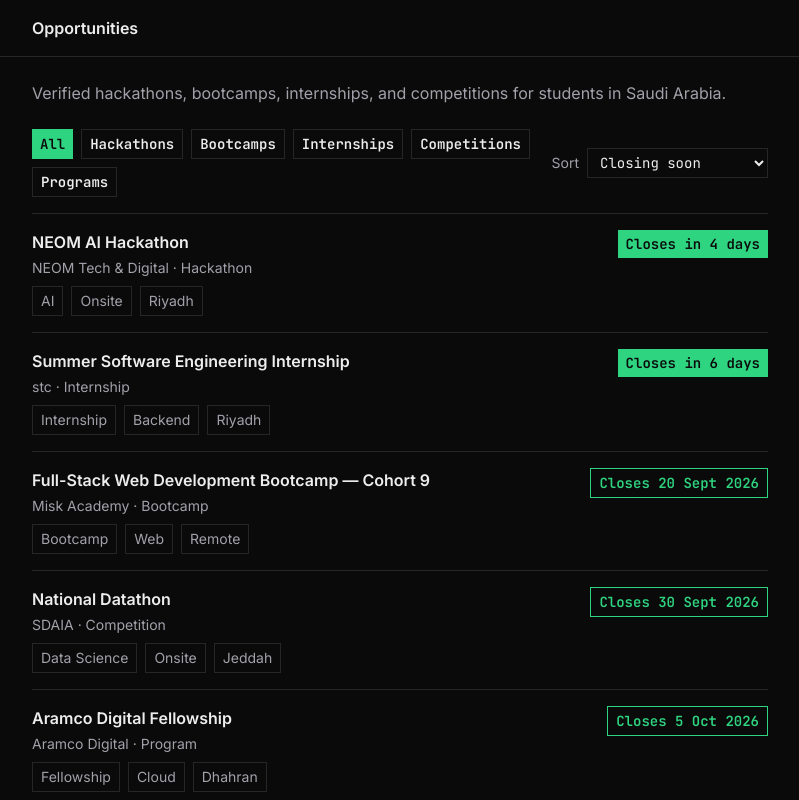
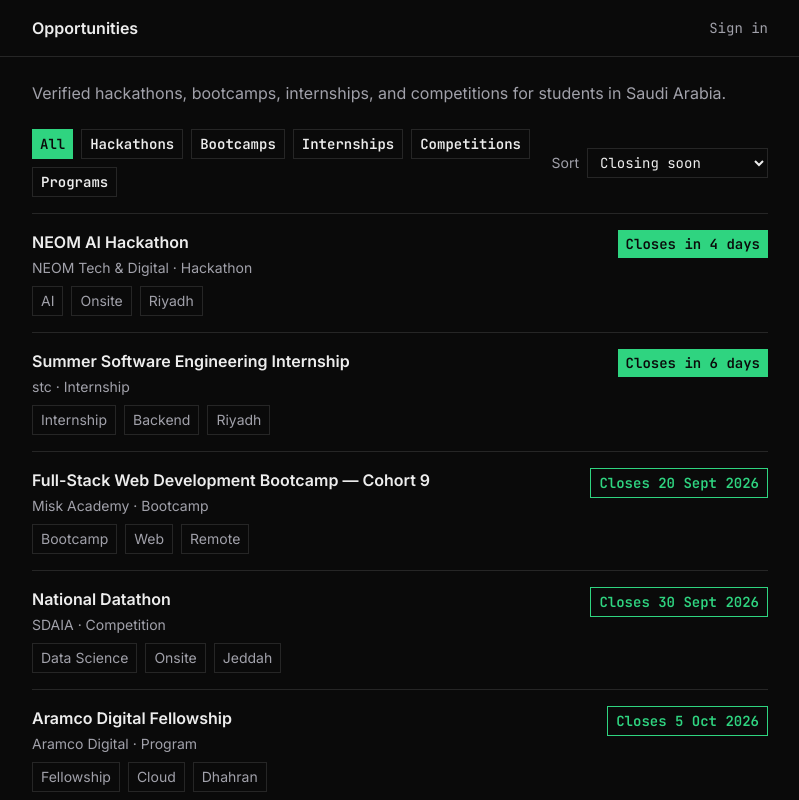
Before and after one commit to rabehalmutairi/VETTED, a Next.js app: page / in a window 1280 px wide. Shown: the top 800 px of the page, without its empty margins (240-1039 px from the left). Built offline with nearby package versions, Linux system fonts and the light colour scheme; no server answers.

Commit message:
add sign in/out link to header nav

```diff
--- /dev/null
+++ b/app/actions.ts
@@ -0,0 +1,10 @@
+"use server";
+
+import { redirect } from "next/navigation";
+import { createClient } from "@/lib/supabase/server";
+
+export async function signOut() {
+  const supabase = await createClient();
+  await supabase.auth.signOut();
+  redirect("/");
+}
--- a/app/layout.tsx
+++ b/app/layout.tsx
@@ -1,6 +1,8 @@
 import type { Metadata } from "next";
 import { Inter, JetBrains_Mono } from "next/font/google";
 import Link from "next/link";
+import { signOut } from "./actions";
+import { createClient } from "@/lib/supabase/server";
 import "./globals.css";
 
 const inter = Inter({
@@ -19,7 +21,12 @@
     "Verified hackathons, bootcamps, internships, and competitions for Saudi university students and fresh graduates.",
 };
 
-export default function RootLayout({ children }: LayoutProps<"/">) {
+export default async function RootLayout({ children }: LayoutProps<"/">) {
+  const supabase = await createClient();
+  const {
+    data: { user },
+  } = await supabase.auth.getUser();
+
   return (
     <html
       lang="en"
@@ -27,13 +34,30 @@
     >
       <body className="min-h-full flex flex-col font-sans">
         <header className="border-b border-hairline">
-          <div className="mx-auto max-w-3xl px-4 py-4">
+          <div className="mx-auto flex max-w-3xl items-center justify-between px-4 py-4">
             <Link
               href="/"
               className="text-base font-semibold text-ink transition-colors duration-150 [@media(hover:hover)_and_(pointer:fine)]:hover:text-accent"
             >
               Opportunities
             </Link>
+            {user ? (
+              <form action={signOut}>
+                <button
+                  type="submit"
+                  className="text-sm font-mono text-muted transition-colors duration-150 [@media(hover:hover)_and_(pointer:fine)]:hover:text-ink"
+                >
+                  Sign out
+                </button>
+              </form>
+            ) : (
+              <Link
+                href="/sign-in"
+                className="text-sm font-mono text-muted transition-colors duration-150 [@media(hover:hover)_and_(pointer:fine)]:hover:text-ink"
+              >
+                Sign in
+              </Link>
+            )}
           </div>
         </header>
         <main className="flex-1">{children}</main>
```
